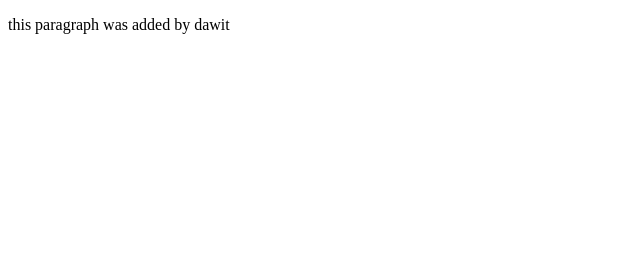
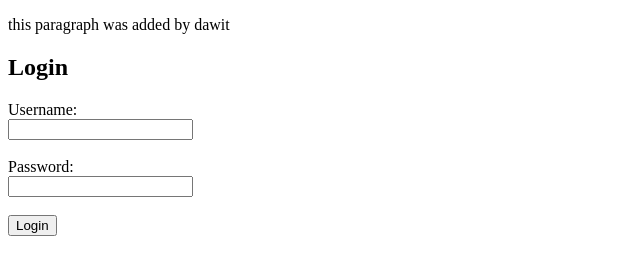
Before and after one commit to eliaszeru/team-work, a plain HTML site: page index.html in a window 1280 px wide. Shown: the whole page, without its empty margins (0-640 px from the left). Drawn offline with Linux system fonts and the light colour scheme.

Commit message:
add login form

```diff
--- a/index.html
+++ b/index.html
@@ -8,5 +8,25 @@
 <body>
     <p>this paragraph was added by dawit</p>
 
+    <!DOCTYPE html>
+<html>
+<head>
+    <title>Login Page</title>
+</head>
+<body>
+    <h2>Login</h2>
+    <form action="/submit_login" method="post">
+        <label for="username">Username:</label><br>
+        <input type="text" id="username" name="username" required><br><br>
+
+        <label for="password">Password:</label><br>
+        <input type="password" id="password" name="password" required><br><br>
+
+        <button type="submit">Login</button>
+    </form>
 </body>
 </html>
+
+
+</body>
+</html>
```
